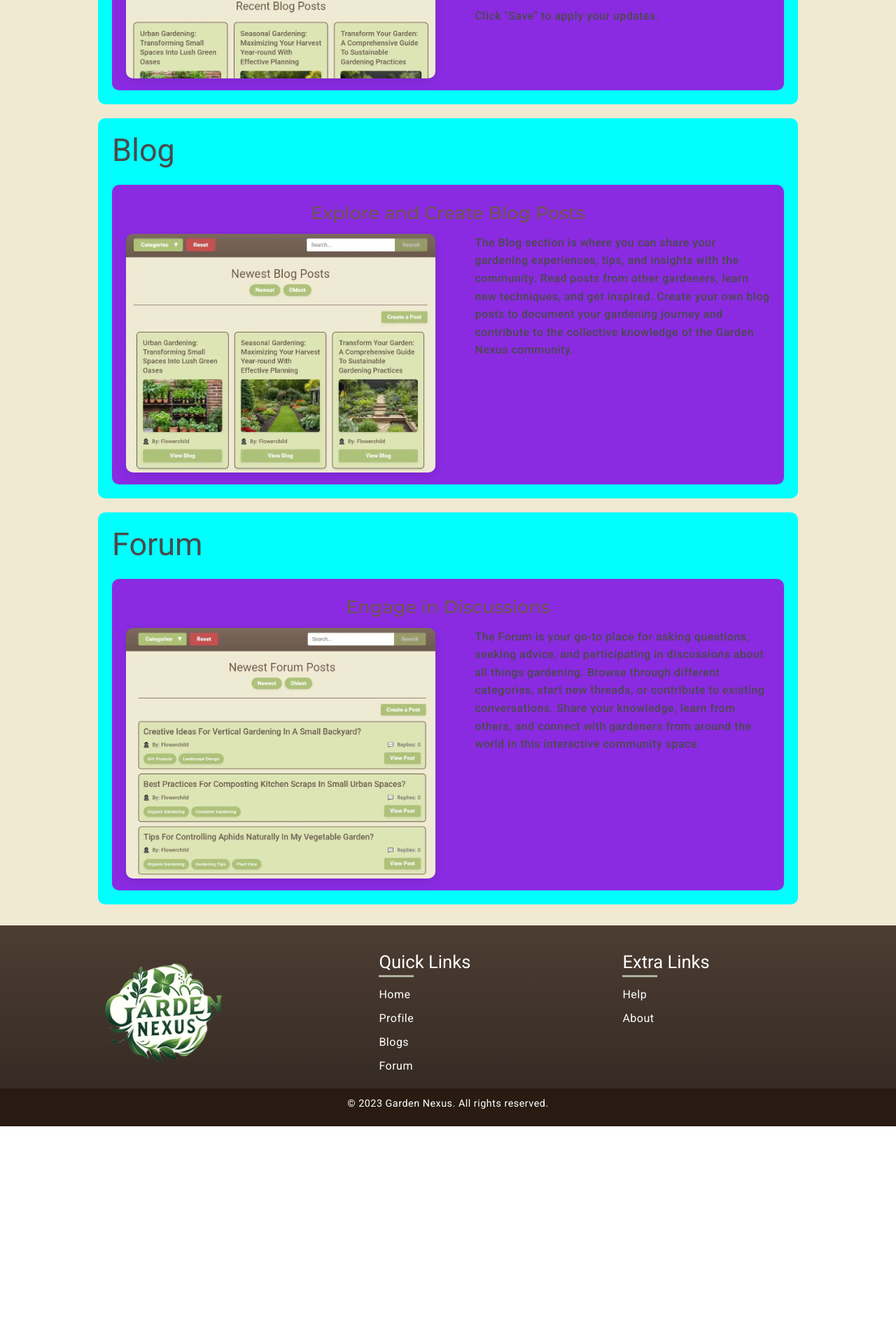
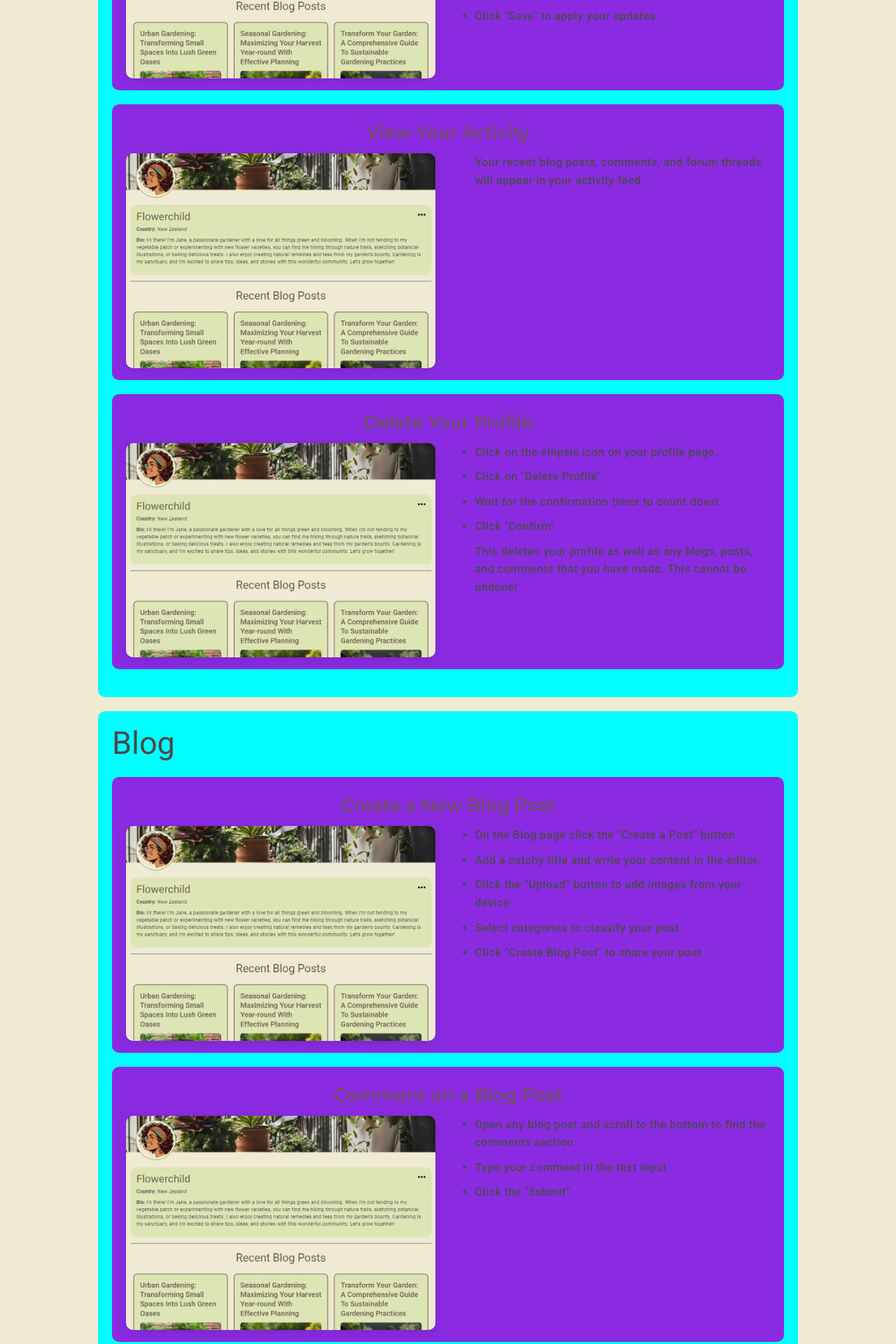
Before and after one commit to Costersda/garden_nexus, an Angular app in the folder client/: page /help in a window 1280 px wide. Shown: the part 821-2741 px from the top of the page at 70% size. Before the commit the page ends 2430 px from the top, so only its background shows below. Built offline with nearby package versions, Linux system fonts and the light colour scheme; no server answers.

Commit message:
help page progress

```diff
--- a/client/src/app/help/components/help.component.html
+++ b/client/src/app/help/components/help.component.html
@@ -31,14 +31,52 @@
                     </div>
                     <div class="help-section-container-content-text">
                         <div class="help-content-text-wrapper">
-                            <ol class="help-content-text">
+                            <ul class="help-content-text">
                                 <li>Click on the ellipsis icon on your profile page.</li>
                                 <li>Click on "Edit Profile".</li>
                                 <li>Select your current country from the dropdown.</li>
                                 <li>Write or update your bio in the text box provided.</li>
                                 <li>Upload a new profile picture by selecting an image from your computer.</li>
                                 <li>Click "Save" to apply your updates.</li>
-                            </ol>
+                            </ul>
+                        </div>
+                    </div>
+                </div>
+            </div>
+            <div class="help-section-container">
+                <div class="help-content-container-heading">
+                    <h4 class="help-content-subtitle">View Your Activity</h4>
+                </div>
+                <div class="help-section-container-content">
+                    <div class="help-section-container-content-image">
+                        <img class="help-content-image" src="assets/profilePage.webp" alt="Profile Page Example" loading="lazy">
+                    </div>
+                    <div class="help-section-container-content-text">
+                        <div class="help-content-text-wrapper">
+                            <p class="help-content-text">
+                                Your recent blog posts, comments, and forum threads will appear in your activity feed.
+                            </p>
+                        </div>
+                    </div>
+                </div>
+            </div>
+            <div class="help-section-container">
+                <div class="help-content-container-heading">
+                    <h4 class="help-content-subtitle">Delete Your Profile</h4>
+                </div>
+                <div class="help-section-container-content">
+                    <div class="help-section-container-content-image">
+                        <img class="help-content-image" src="assets/profilePage.webp" alt="Profile Page Example" loading="lazy">
+                    </div>
+                    <div class="help-section-container-content-text">
+                        <div class="help-content-text-wrapper">
+                            <ul class="help-content-text">
+                                <li>Click on the ellipsis icon on your profile page.</li>
+                                <li>Click on "Delete Profile".</li>
+                                <li>Wait for the confirmation timer to count down</li>
+                                <li>Click "Confirm"</li>
+                            </ul>
+                            <p class="help-content-text"> This deletes your profile as well as any blogs, posts, and comments that you have made. This cannot be undone!</p>
                         </div>
                     </div>
                 </div>
@@ -50,19 +88,102 @@
                 <h2 class="help-section-title">Blog</h2>
                 <div class="help-section-container">
                     <div class="help-content-container-heading">
-                        <h4 class="help-content-subtitle">Explore and Create Blog Posts</h4>
+                        <h4 class="help-content-subtitle">Create a New Blog Post</h4>
                     </div>
                     <div class="help-section-container-content">
                         <div class="help-section-container-content-image">
-                            <img class="help-content-image" src="assets/blogPage.webp" alt="Blog Page Example" loading="lazy">
+                            <img class="help-content-image" src="assets/profilePage.webp" alt="Profile Page Example" loading="lazy">
                         </div>
                         <div class="help-section-container-content-text">
                             <div class="help-content-text-wrapper">
-                                <p class="help-content-text">
-                                    The Blog section is where you can share your gardening experiences, tips, and insights with the community.
-                                    Read posts from other gardeners, learn new techniques, and get inspired.
-                                    Create your own blog posts to document your gardening journey and contribute to the collective knowledge of the Garden Nexus community.
-                                </p>
+                                <ul class="help-content-text">
+                                    <li>On the Blog page click the "Create a Post" button</li>
+                                    <li>Add a catchy title and write your content in the editor.</li>
+                                    <li>Click the "Upload” button to add images from your device</li>
+                                    <li>Select categories to classify your post.</li>
+                                    <li>Click "Create Blog Post" to share your post .</li>
+                                </ul>
+                            </div>
+                        </div>
+                    </div>
+                </div>
+                <div class="help-section-container">
+                    <div class="help-content-container-heading">
+                        <h4 class="help-content-subtitle">Comment on a Blog Post</h4>
+                    </div>
+                    <div class="help-section-container-content">
+                        <div class="help-section-container-content-image">
+                            <img class="help-content-image" src="assets/profilePage.webp" alt="Profile Page Example" loading="lazy">
+                        </div>
+                        <div class="help-section-container-content-text">
+                            <div class="help-content-text-wrapper">
+                                <ul class="help-content-text">
+                                    <li>Open any blog post and scroll to the bottom to find the comments section</li>
+                                    <li>Type your comment in the text input</li>
+                                    <li>Click the "Submit"</li>
+                                </ul>
+                            </div>
+                        </div>
+                    </div>
+                </div>
+                <div class="help-section-container">
+                    <div class="help-content-container-heading">
+                        <h4 class="help-content-subtitle">Search and Filter Blogs</h4>
+                    </div>
+                    <div class="help-section-container-content">
+                        <div class="help-section-container-content-image">
+                            <img class="help-content-image" src="assets/profilePage.webp" alt="Profile Page Example" loading="lazy">
+                        </div>
+                        <div class="help-section-container-content-text">
+                            <div class="help-content-text-wrapper">
+                                <ul class="help-content-text">
+                                    <li>On the Blog page use the search bar to find Blogs by keywords or categories.</li>
+                                    <li>Click the category dropdown and select categories from the menu.</li>
+                                    <li>Enter keywords into the search box.</li>
+                                    <li>Click the "Search" button and the results will be displayed below.</li>
+                                    <li>Clicking the "Reset" button will clear the search and any selected categories.</li>
+                                </ul>
+                            </div>
+                        </div>
+                    </div>
+                </div>
+                <div class="help-section-container">
+                    <div class="help-content-container-heading">
+                        <h4 class="help-content-subtitle">Edit a Blog Post</h4>
+                    </div>
+                    <div class="help-section-container-content">
+                        <div class="help-section-container-content-image">
+                            <img class="help-content-image" src="assets/profilePage.webp" alt="Profile Page Example" loading="lazy">
+                        </div>
+                        <div class="help-section-container-content-text">
+                            <div class="help-content-text-wrapper">
+                                <ul class="help-content-text">
+                                    <li>On a Blog post page you created click on the ellipsis icon</li>
+                                    <li>Click "Edit" from the menu.</li>
+                                    <li>Make your changes to the Title, Content, Images, and Categories.</li>
+                                    <li>Click the "Save" button to confirm the changes</li>
+                                </ul>
+                            </div>
+                        </div>
+                    </div>
+                </div>
+                <div class="help-section-container">
+                    <div class="help-content-container-heading">
+                        <h4 class="help-content-subtitle">Delete a Blog Post</h4>
+                    </div>
+                    <div class="help-section-container-content">
+                        <div class="help-section-container-content-image">
+                            <img class="help-content-image" src="assets/profilePage.webp" alt="Profile Page Example" loading="lazy">
+                        </div>
+                        <div class="help-section-container-content-text">
+                            <div class="help-content-text-wrapper">
+                                <ul class="help-content-text">
+                                    <li>On a Blog post page you created click on the ellipsis icon</li>
+                                    <li>Click "Delete" from the menu.</li>
+                                    <li>Wait for the confirmation timer to count down</li>
+                                    <li>Click "Confirm"</li>
+                                </ul>
+                                <p class="help-content-text"> This deletes your blog post and cannot be undone!</p>
                             </div>
                         </div>
                     </div>
--- a/client/src/styles/help.css
+++ b/client/src/styles/help.css
@@ -46,6 +46,7 @@
     background-color: blueviolet;
     border-radius: 10px;
     padding: 10px 20px;
+    margin-bottom: 20px;
 }
 
 .help-section-container-content {
@@ -86,6 +87,7 @@
 
 .help-content-text li {
     margin-bottom: 10px;
+    list-style-type: disc;
 }
 
 @media (max-width: 992px) {
```
